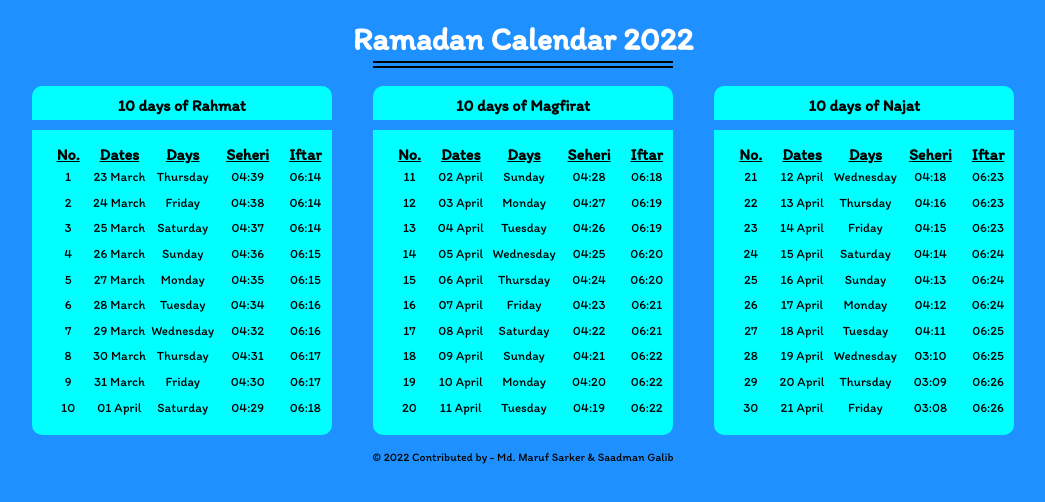
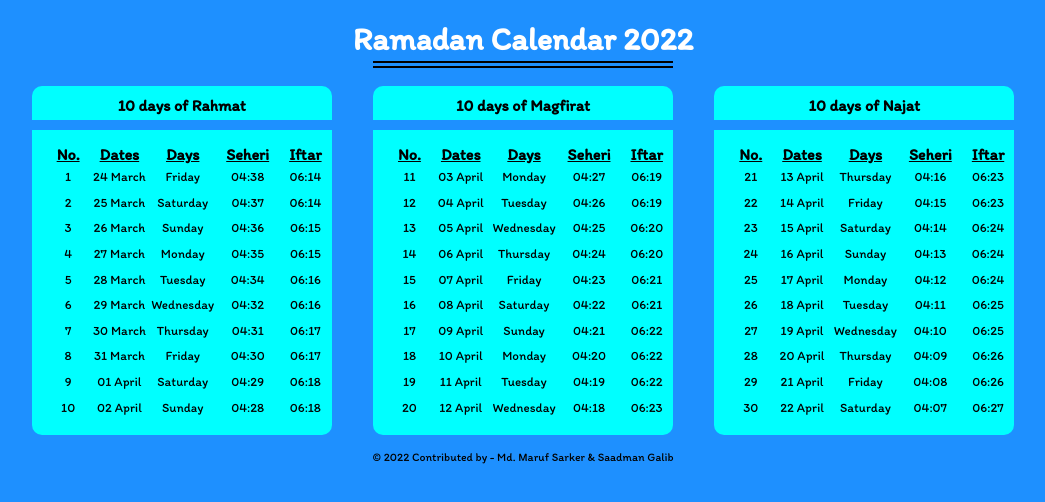
Before and after one commit to mdmarufsarker/ramadan-calendar, a Vue app: page / in a window 1280 px wide. Shown: the top 502 px of the page, without its empty margins (117-1162 px from the left). Built offline with nearby package versions, Linux system fonts and the light colour scheme.

Commit message:
Update with new moon timing

```diff
--- a/src/components/Magfirat.vue
+++ b/src/components/Magfirat.vue
@@ -16,11 +16,17 @@
             </div>
             <div class="parent">
                 <span class="title">Days</span>
-        <div class="day child" v-for="day in days" :key="day">{{ day }}</div>
+                <div class="day child" v-for="day in days" :key="day">
+                    {{ day }}
+                </div>
             </div>
             <div class="parent">
                 <span class="title">Seheri</span>
-        <div class="seheri child" v-for="seheri in seheri" :key="seheri">
+                <div
+                    class="seheri child"
+                    v-for="seheri in seheri"
+                    :key="seheri"
+                >
                     {{ seheri }}
                 </div>
             </div>
@@ -40,7 +46,6 @@ export default {
         return {
             counts: [11, 12, 13, 14, 15, 16, 17, 18, 19, 20],
             dates: [
-        "02 April",
                 "03 April",
                 "04 April",
                 "05 April",
@@ -50,9 +55,9 @@ export default {
                 "09 April",
                 "10 April",
                 "11 April",
+                "12 April",
             ],
             days: [
-        "Sunday",
                 "Monday",
                 "Tuesday",
                 "Wednesday",
@@ -62,9 +67,9 @@ export default {
                 "Sunday",
                 "Monday",
                 "Tuesday",
+                "Wednesday",
             ],
             seheri: [
-        "04:28",
                 "04:27",
                 "04:26",
                 "04:25",
@@ -74,9 +79,9 @@ export default {
                 "04:21",
                 "04:20",
                 "04:19",
+                "04:18",
             ],
             iftar: [
-        "06:18",
                 "06:19",
                 "06:19",
                 "06:20",
@@ -86,6 +91,7 @@ export default {
                 "06:22",
                 "06:22",
                 "06:22",
+                "06:23",
             ],
         };
     },
--- a/src/components/Najat.vue
+++ b/src/components/Najat.vue
@@ -16,11 +16,17 @@
             </div>
             <div class="parent">
                 <span class="title">Days</span>
-        <div class="day child" v-for="day in days" :key="day">{{ day }}</div>
+                <div class="day child" v-for="day in days" :key="day">
+                    {{ day }}
+                </div>
             </div>
             <div class="parent">
                 <span class="title">Seheri</span>
-        <div class="seheri child" v-for="seheri in seheri" :key="seheri">
+                <div
+                    class="seheri child"
+                    v-for="seheri in seheri"
+                    :key="seheri"
+                >
                     {{ seheri }}
                 </div>
             </div>
@@ -40,7 +46,6 @@ export default {
         return {
             counts: [21, 22, 23, 24, 25, 26, 27, 28, 29, 30],
             dates: [
-        "12 April",
                 "13 April",
                 "14 April",
                 "15 April",
@@ -50,9 +55,9 @@ export default {
                 "19 April",
                 "20 April",
                 "21 April",
+                "22 April",
             ],
             days: [
-        "Wednesday",
                 "Thursday",
                 "Friday",
                 "Saturday",
@@ -62,21 +67,21 @@ export default {
                 "Wednesday",
                 "Thursday",
                 "Friday",
+                "Saturday",
               ],
             seheri: [
-        "04:18",
                 "04:16",
                 "04:15",
                 "04:14",
                 "04:13",
                 "04:12",
                 "04:11",
-        "03:10",
-        "03:09",
-        "03:08",
+                "04:10",
+                "04:09",
+                "04:08",
+                "04:07",
             ],
             iftar: [
-        "06:23",
                 "06:23",
                 "06:23",
                 "06:24",
@@ -86,6 +91,7 @@ export default {
                 "06:25",
                 "06:26",
                 "06:26",
+                "06:27",
             ],
         };
     },
--- a/src/components/Rahmat.vue
+++ b/src/components/Rahmat.vue
@@ -46,7 +46,6 @@ export default {
         return {
             counts: [1, 2, 3, 4, 5, 6, 7, 8, 9, 10],
             dates: [
-                "23 March",
                 "24 March",
                 "25 March",
                 "26 March",
@@ -56,9 +55,9 @@ export default {
                 "30 March",
                 "31 March",
                 "01 April",
+                "02 April",
             ],
             days: [
-                "Thursday",
                 "Friday",
                 "Saturday",
                 "Sunday",
@@ -68,9 +67,9 @@ export default {
                 "Thursday",
                 "Friday",
                 "Saturday",
+                "Sunday",
             ],
             seheri: [
-                "04:39",
                 "04:38",
                 "04:37",
                 "04:36",
@@ -80,9 +79,9 @@ export default {
                 "04:31",
                 "04:30",
                 "04:29",
+                "04:28",
             ],
             iftar: [
-                "06:14",
                 "06:14",
                 "06:14",
                 "06:15",
@@ -91,6 +90,7 @@ export default {
                 "06:16",
                 "06:17",
                 "06:17",
+                "06:18",
                 "06:18",
             ],
         };
```
Lines whose indentation alone changed are shown as unchanged.
